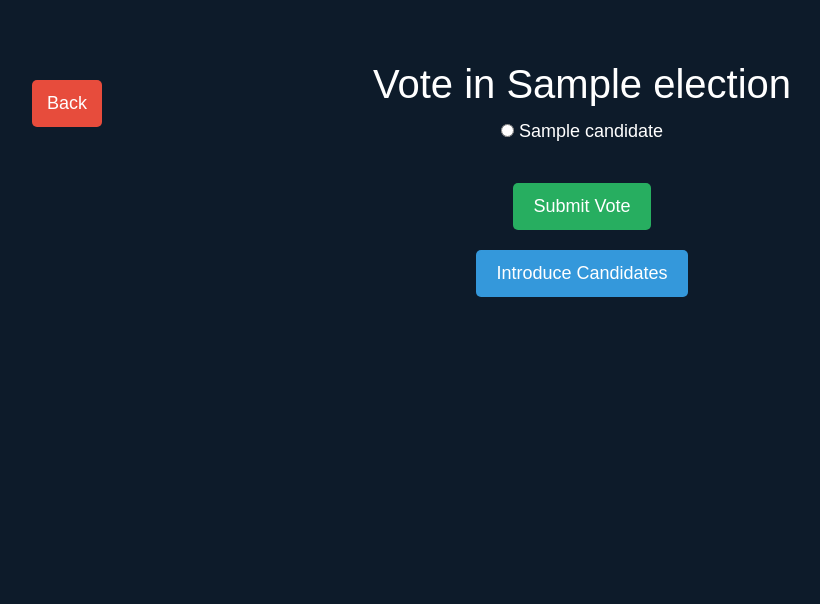
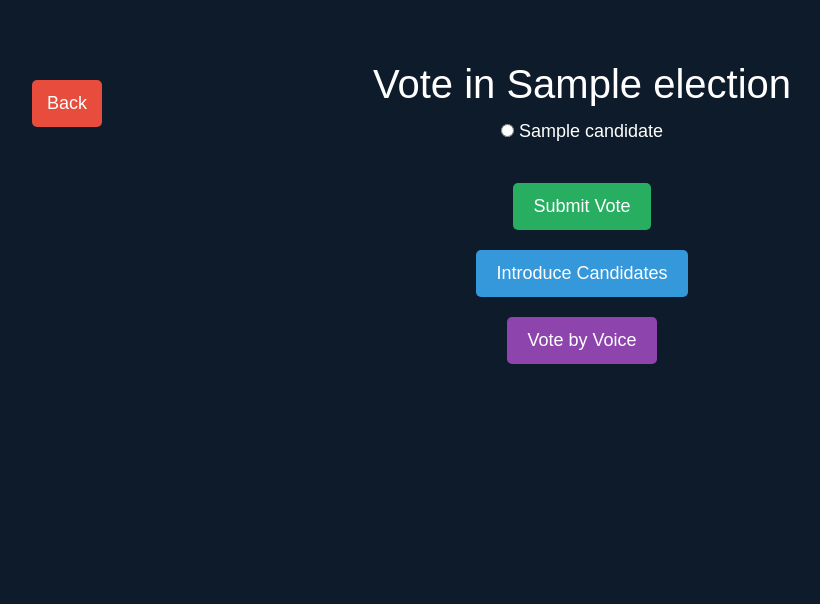
Before and after one commit to abarber7/2024-EveryVoter-A-Team, a Flask app: template templates/vote.html in a window 1280 px wide. Shown: the top 604 px of the page, without its empty margins (58-878 px from the left). Run offline with Flask 3, Linux system fonts and the light colour scheme; tables that the repository leaves empty hold one stand-in row (values such as "Sample post"); the template is opened without the code that fills it: values that come from a table or form of the project are taken from there, most other values are stand-ins (such as "Sample title", 1, 10 or a date in 2020); parts of the project's set-up code (start-up, migrations or seed data) failed here and were passed over; some libraries are stand-ins or nearby versions.

Commit message:
Vote by voice enabled

```diff
--- a/templates/vote.html
+++ b/templates/vote.html
@@ -59,9 +59,30 @@
         background-color: #2980b9;
     }
 
+    .voice-button {
+        margin-top: 20px;
+        padding: 10px 20px;
+        font-size: 18px;
+        background-color: #8e44ad;
+        color: white;
+        border: none;
+        border-radius: 5px;
+    }
+
+    .voice-button:hover {
+        background-color: #71368a;
+    }
+
     #audio-introduction {
         display: none;
         margin-top: 20px;
+        margin-left: auto;
+        margin-right: auto;
+        text-align: center;
+    }
+
+    #audio-container {
+        text-align: center;
     }
 </style>
 {% endblock %}
@@ -83,15 +104,18 @@
     </form>
 
     <!-- Button to introduce candidates -->
-    <button class="tts-button" id="introduce-candidates-btn" data-election-id="{{ election.id }}">Introduce Candidates</button>
+    <div id="audio-container">
+        <button class="tts-button" id="introduce-candidates-btn" data-election-id="{{ election.id }}">Introduce Candidates</button>
+        <audio id="audio-introduction" controls></audio>
+    </div>
 
-    <!-- Audio element to play the introduction -->
-    <audio id="audio-introduction" controls></audio>
+    <!-- Voice Voting Button -->
+    <button class="voice-button" id="vote-by-voice-btn" data-election-id="{{ election.id }}">Vote by Voice</button>
 </div>
 
 <script>
+// TTS for candidate introductions
 document.getElementById('introduce-candidates-btn').addEventListener('click', function() {
-    // Get the election ID from the data attribute
     const electionId = this.getAttribute('data-election-id');
 
     // Fetch request to generate the audio
@@ -109,7 +133,6 @@ document.getElementById('introduce-candidates-btn').addEventListener('click', fu
         return response.blob();
     })
     .then(blob => {
-        // Create a URL for the audio blob and set it as the source for the audio element
         const audioElement = document.getElementById('audio-introduction');
         const audioURL = URL.createObjectURL(blob);
         audioElement.src = audioURL;
@@ -121,5 +144,56 @@ document.getElementById('introduce-candidates-btn').addEventListener('click', fu
         alert("Audio introduction failed. Please try again.");
     });
 });
+
+// Voice voting functionality
+document.getElementById('vote-by-voice-btn').addEventListener('click', function() {
+    const electionId = this.getAttribute('data-election-id');
+
+    if (!window.SpeechRecognition && !window.webkitSpeechRecognition) {
+        alert('Your browser does not support voice recognition.');
+        return;
+    }
+
+    const SpeechRecognition = window.SpeechRecognition || window.webkitSpeechRecognition;
+    const recognition = new SpeechRecognition();
+    recognition.lang = 'en-US';
+    recognition.interimResults = false;
+
+    recognition.onstart = function() {
+        console.log('Voice recognition started. Speak the name of the candidate.');
+    };
+
+    recognition.onresult = function(event) {
+        const transcript = event.results[0][0].transcript.toLowerCase();
+        console.log('You voted for: ', transcript);
+
+        // Send the transcript to the server for matching and voting
+        fetch('/voice_vote', {
+            method: 'POST',
+            headers: {
+                'Content-Type': 'application/json',
+            },
+            body: JSON.stringify({
+                election_id: electionId,
+                transcript: transcript
+            })
+        })
+        .then(response => response.json())
+        .then(data => {
+            alert(data.message);
+        })
+        .catch(error => {
+            console.error('Error:', error);
+            alert('Voice voting failed. Please try again.');
+        });
+    };
+
+    recognition.onerror = function(event) {
+        console.error('Recognition error:', event.error);
+        alert('Error during voice recognition. Please try again.');
+    };
+
+    recognition.start();
+});
 </script>
 {% endblock %}
```
